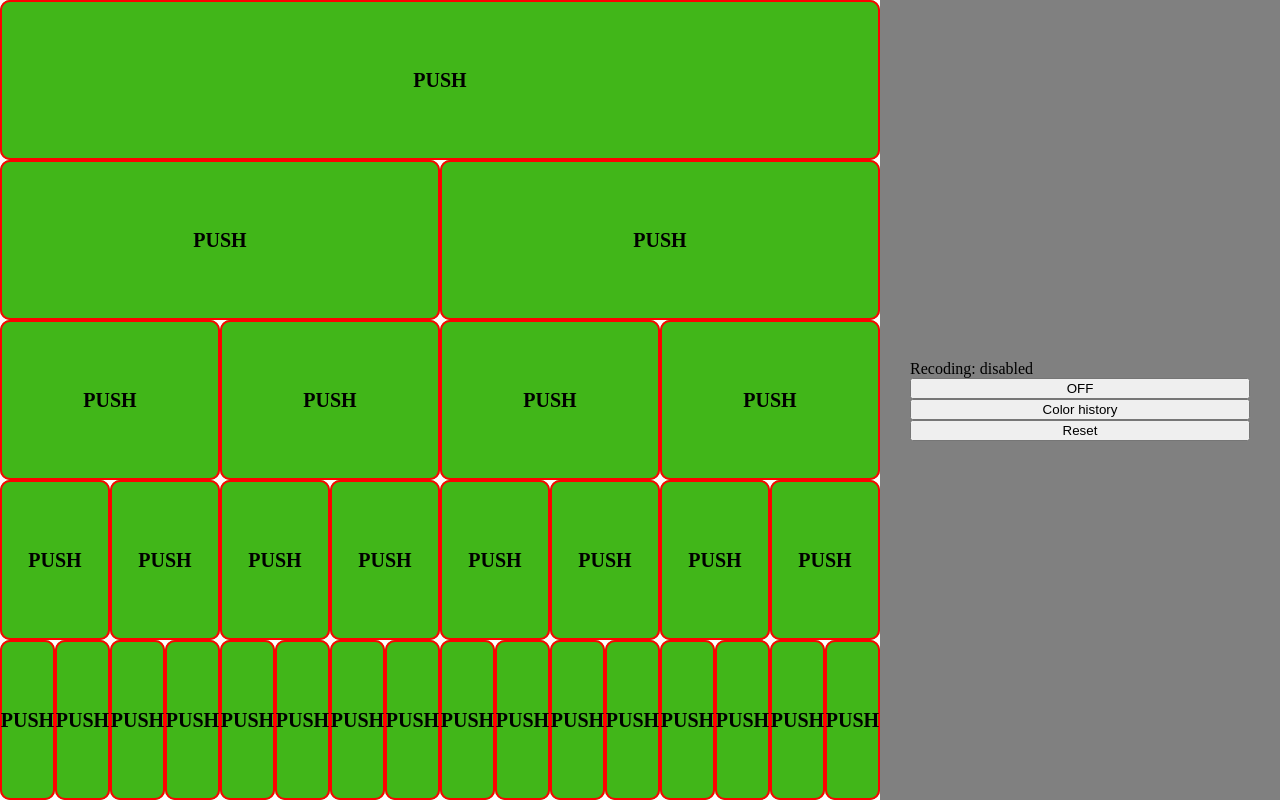
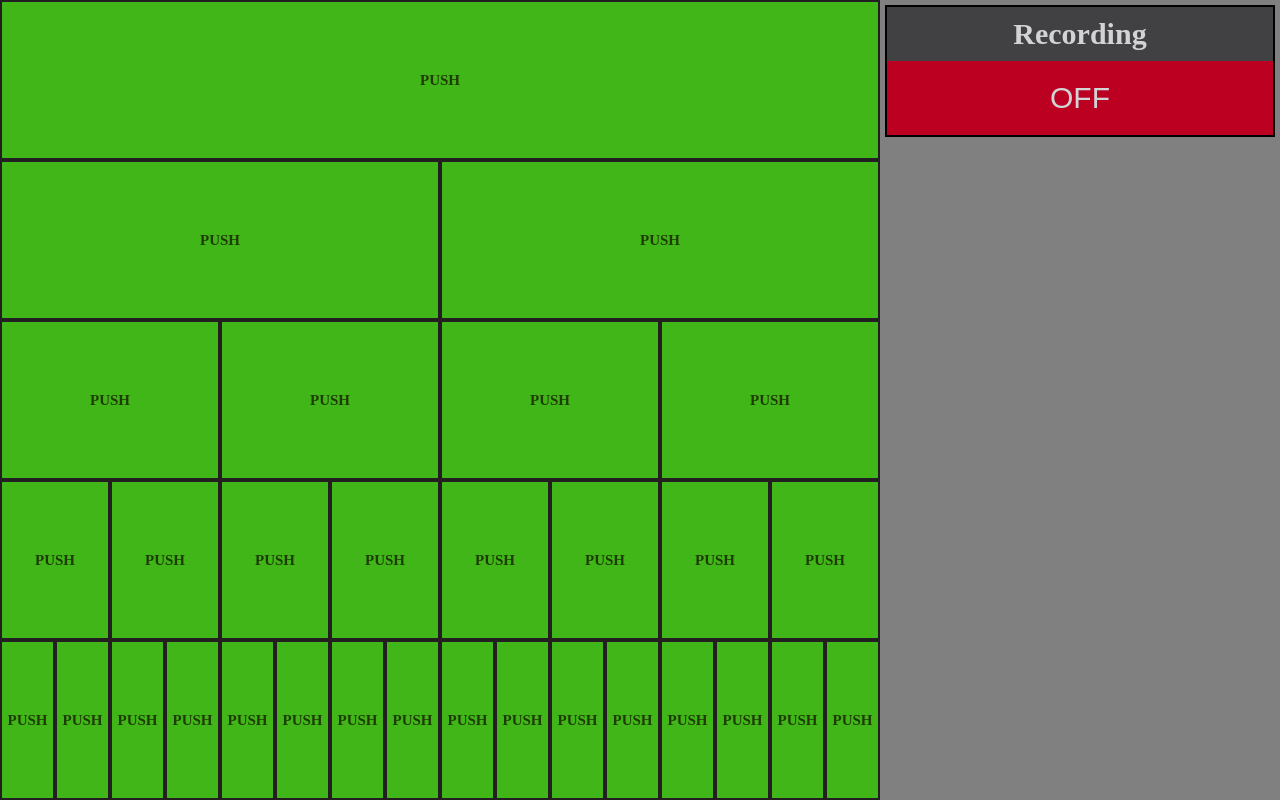
Before and after one commit to tumachine/change-detection, an Angular app: page / in a window 1280 px wide. Built offline with nearby package versions, Linux system fonts and the light colour scheme.

Commit message:
Added addition animation and styling for control

```diff
--- a/src/app/control/control.component.html
+++ b/src/app/control/control.component.html
@@ -5,17 +5,41 @@
   } as async"
   class="control-container"
 >
-  <div>Recoding: {{ async.enableRecording ? 'enabled' : 'disabled' }}</div>
-  <button (click)="toggleRecording()">{{ async.enableRecording ? 'ON' : 'OFF' }}</button>
-  <div class="control-node-info" *ngIf="async.currentNode">
-    <div>{{ async.currentNode.path }}</div>
-    <div>{{ async.currentNode.getDepth() }}</div>
-    <div>{{ async.currentNode.value.props.current }}</div>
-    <button (click)="toggleDetectionMethod()">toggle detection method</button>
-    <button (click)="add()">Add</button>
-    <button (click)="remove()">Remove</button>
-<!--    construct node settings-->
+  <div class="control-element">
+    <div class="control-element-item">Recording</div>
+    <button
+      class="control-element-item recording-button"
+      (click)="toggleRecording()"
+      [ngClass]="async.enableRecording ? 'on' : 'off'"
+    >
+      {{ async.enableRecording ? 'ON' : 'OFF' }}
+    </button>
   </div>
-  <button (click)="colorHistory()">Color history</button>
-  <button (click)="reset()">Reset</button>
+  <div *ngIf="async.currentNode" class="control-element padding-x">
+    <div>Node</div>
+    <div class="control-element" *ngIf="async.currentNode.value$ | async as value">
+      <div class="control-element-item">Detection Method</div>
+      <div
+        class="control-element-item"
+        [ngClass]="value.props.onPush ? 'change-on-push' : 'change-default'"
+      >{{ value.props.onPush ? 'OnPush' : 'Default' }}</div>
+      <div class="button-group-row">
+        <button (click)="toggleDetectionMethod()">Toggle</button>
+        <button (click)="toggleDetectionWithChildren()">Toggle with children</button>
+      </div>
+    </div>
+    <div class="control-element">
+      <div class="control-element-item">Controls</div>
+      <div class="button-group-row">
+        <button class="on" (click)="add()">Add</button>
+        <button class="off" (click)="remove()">Remove</button>
+      </div>
+    </div>
+
+    <div class="control-element">
+      <div class="control-element-item">Info</div>
+      <div>{{ async.currentNode.path }}</div>
+      <div>{{ async.currentNode.getDepth() }}</div>
+      <!--    construct node settings-->
+    </div>
 </div>
--- a/src/app/control/control.component.scss
+++ b/src/app/control/control.component.scss
@@ -1,9 +1,72 @@
+@import "../utils/scss/variables";
+
 .control-container {
   height: 100vh;
   width: 400px;
   display: flex;
   flex-direction: column;
-  justify-content: center;
+  justify-content: start;
+  padding: 5px;
   background: grey;
-  padding: 30px;
 }
+
+.control-element {
+  width: 100%;
+  text-align: center;
+  font-weight: 700;
+  font-size: 30px;
+  display: flex;
+  flex-direction: column;
+  border: solid 2px black;
+  margin-bottom: 20px;
+}
+
+.control-element-item {
+  font-size: 30px;
+  background:  #414042;
+  color: #D1D3D4;
+  padding: 10px 0;
+}
+
+.recording-button {
+  padding: 20px 10px;
+  border: none;
+
+  &:focus {
+    outline: none;
+  }
+}
+
+.padding-x {
+  padding-left: 10px;
+  padding-right: 10px;
+}
+
+.on {
+  background-color: #41B619;
+}
+
+.off {
+  background-color: #BC0022;
+}
+
+.change-default {
+  background-color: $change-default;
+}
+
+.change-on-push {
+  background-color: $change-on-push;
+}
+
+.button-group-row {
+  display: flex;
+  flex-direction: row;
+
+  button {
+    width: 100%;
+    margin: 2px 1px;
+    padding: 5px;
+    font-size: 20px;
+    border: none;
+  }
+}
--- a/src/app/control/control.component.ts
+++ b/src/app/control/control.component.ts
@@ -36,6 +36,10 @@ export class ControlComponent {
   }
 
   toggleDetectionMethod(): void {
-    this.nodeService.toggleDetectionMethod(true);
+    this.nodeService.toggleDetectionMethod();
+  }
+
+  toggleDetectionWithChildren(): void {
+    this.nodeService.toggleDetectionMethodWithChildren();
   }
 }
--- a/src/app/node.service.ts
+++ b/src/app/node.service.ts
@@ -1,10 +1,11 @@
 import { Injectable } from '@angular/core';
-import { BehaviorSubject, interval } from 'rxjs';
+import { BehaviorSubject } from 'rxjs';
 import { TreeNode } from './node';
 import { TreeNodeComponent } from './tree/tree-node/tree-node.component';
-import { deepClone, IntervalUtils } from './utils';
+import { deepClone, IntervalUtils } from './utils/utils';
 
 export interface TreeNodeValueProps {
+  new: boolean;
   current: boolean;
   checked: boolean;
   onPush: boolean;
@@ -22,6 +23,7 @@ export class TreeNodeAsComponent extends TreeNode<TreeNodeValue> {
   defaultValue = {
     component: null,
     props: {
+      new: false,
       current: false,
       checked: false,
       onPush: true,
@@ -108,24 +110,24 @@ export class NodeService {
     }, 50);
   }
 
-  toggleDetectionMethod(changeChildren: boolean): void {
+  toggleDetectionMethodWithChildren(): void {
+    this.intervalUtils.stop();
     if (this.currentNode.value) {
-      const toggleOnPush = !this.currentNode.value?.getProps().onPush;
-      // this.currentNode.value.changeProps({ onPush: toggleOnPush });
       const descendants = this.currentNode.value.getDescendants().reverse();
       descendants.push(this.currentNode.value);
-      this.intervalUtils.overArray(
-        descendants,
-        (desc, i) => {
-          const customAnimation = toggleOnPush ? desc.value.component?.animationChangeOnPush : desc.value.component?.animationChangeDefault;
+      this.intervalUtils.overArray(descendants, (desc, i) => { this.toggleDetectionMethod(desc); }, 100);
+    }
+  }
+
+  toggleDetectionMethod(node: TreeNodeAsComponent | null = this.currentNode.value): void {
+    if (node) {
+      const toggleOnPush = !node.getProps().onPush;
+      const customAnimation = toggleOnPush ? node.value.component?.animationChangeOnPush : node.value.component?.animationChangeDefault;
 
       customAnimation?.player.play();
       customAnimation?.player.onDone(() => {
-            if (desc?.parent) {
-              desc.changeProps({ onPush: toggleOnPush });
-            }
+        node.changeProps({ onPush: toggleOnPush });
       });
-        }, 100);
     }
   }
 
@@ -147,6 +149,7 @@ export class NodeService {
   }
 
   addNode(node: TreeNodeAsComponent): void {
+    node.value.props.new = true;
     this.currentNode.value?.addChild(node);
     this.depth.next(this.root.getDepth());
   }
@@ -161,7 +164,6 @@ export class NodeService {
         (desc, i) => {
 
           desc.value.component?.animationDeleteShrink.player.play();
-          if (i === descendants.length - 1) {
           desc.value.component?.animationDeleteShrink.player.onDone(() => {
             if (desc?.parent) {
               desc.parent.removeChild(desc);
@@ -169,7 +171,6 @@ export class NodeService {
               this.depth.next(this.root.getDepth());
             }
           });
-          }
         }, 100);
     }
   }
--- a/src/app/node.ts
+++ b/src/app/node.ts
@@ -1,4 +1,4 @@
-import { deepClone, randomInt } from './utils';
+import { deepClone, randomInt } from './utils/utils';
 
 export class TreeNode<T> {
   parent: this | null = null;
--- a/src/app/tree/tree-node/tree-node.component.html
+++ b/src/app/tree/tree-node/tree-node.component.html
@@ -12,7 +12,7 @@
       class="node-info-inner-foreground"
       [ngStyle]="styleState.foreground"
     >
-      {{ node.value.props.onPush ? 'PUSH' : '' }}
+      {{ node.value.props.onPush ? 'PUSH' : 'DEFAULT' }}
     </div>
   </div>
 </div>
--- a/src/app/tree/tree-node/tree-node.component.scss
+++ b/src/app/tree/tree-node/tree-node.component.scss
@@ -12,13 +12,8 @@
     position: absolute;
     width: 100%;
     height: 100%;
-    font-size: 20px;
     font-weight: 600;
-    box-shadow: 0 0 0 2px red inset;
-    border-radius: 10px;
-    //&:hover {
-    //  background: white;
-    //}
+    box-shadow: 0 0 0 2px #231F20 inset;
     cursor: pointer;
     padding: 10px;
 
@@ -26,10 +21,14 @@
       display: flex;
       justify-content: center;
       align-items: center;
+      font-size: 15px;
       width: 100%;
       height: 100%;
-      border-radius: 10px;
-      box-shadow: none;
+      transition: 0.2s;
+      &:hover {
+        font-size: 25px;
+        border: solid #231F20 5px;
+      }
     }
   }
 }
--- a/src/app/tree/tree-node/tree-node.component.ts
+++ b/src/app/tree/tree-node/tree-node.component.ts
@@ -16,7 +16,7 @@ import {
   AnimationPlayer, group, query,
   style,
 } from '@angular/animations';
-import { createRepeatingLine } from '../../utils';
+import { createRepeatingLine } from '../../utils/utils';
 
 interface CustomAnimation {
   duration: number;
@@ -24,15 +24,19 @@ interface CustomAnimation {
 }
 
 const treeNodeBackgroundStyles = {
-  onPush: { background: '#41B619' },
-  default: { background: '#0351C1' },
+  onPush: { background: '#41B619', color: '#1E3C00' },
+  default: { background: '#5199FF', color: '#002D6D' },
 };
 
 const treeNodeForegroundStyles = {
   none: { background: 'transparent' },
-  current: { background: createRepeatingLine(45, 35, 'transparent', 'white') },
-  checkedOnPush: { background: createRepeatingLine(45, 35, 'transparent', '#70E852') },
-  checkedDefault: { background: createRepeatingLine(45, 35, 'transparent', '#5199FF') },
+  current: {
+    background: createRepeatingLine(45, 35, 'transparent', 'white'),
+    'font-size': '25px',
+    border: 'solid #231F20 5px',
+  },
+  checkedOnPush: { background: createRepeatingLine(45, 35, 'transparent', '#008736') },
+  checkedDefault: { background: createRepeatingLine(45, 35, 'transparent', '#1771F1') },
 };
 
 @Component({
@@ -60,6 +64,7 @@ export class TreeNodeComponent implements AfterViewInit, AfterContentChecked {
   animationShake!: CustomAnimation;
   animationDelete!: CustomAnimation;
   animationDeleteShrink!: CustomAnimation;
+  animationAddNode!: CustomAnimation;
   animationChangeOnPush!: CustomAnimation;
   animationChangeDefault!: CustomAnimation;
 
@@ -94,9 +99,14 @@ export class TreeNodeComponent implements AfterViewInit, AfterContentChecked {
 
     this.animationDeleteShrink = this.createAnimationPlayer(this.elRef, [
       group([
-        animate('0.4s', style({ 'flex-grow': 0, transform: 'rotate(180deg)', opacity: 0 })),
-        query('.node-info-inner-foreground', animate('0.4s', style({ background: 'red' }))),
+        animate('0.5s', style({ 'flex-grow': 0, transform: 'rotate(180deg)', opacity: 0 })),
+        query('.node-info-inner-foreground', animate('0.2s', style({ background: 'red' }))),
       ])
+    ], 500);
+
+    this.animationAddNode = this.createAnimationPlayer(this.elRef, [
+      animate('0s', style({ 'flex-grow': 0 })),
+      animate('0.5s', style({ 'flex-grow': 1 })),
     ], 500);
 
     this.animationChangeOnPush = this.createAnimationPlayer(this.innerNode, [
@@ -106,6 +116,11 @@ export class TreeNodeComponent implements AfterViewInit, AfterContentChecked {
     this.animationChangeDefault = this.createAnimationPlayer(this.innerNode, [
       animate('0.5s', style({ transform: 'rotate(360deg)', ...treeNodeBackgroundStyles.default })),
     ], 500);
+
+    if (this.node.value.props.new) {
+      this.node.value.props.new = false;
+      this.animationAddNode.player.play();
+    }
   }
 
   ngAfterContentChecked(): void {
--- /dev/null
+++ b/src/app/utils/scss/_variables.scss
@@ -0,0 +1,13 @@
+$change-on-push: #41B619;
+$change-on-push-secondary: #1E3C00;
+
+$change-default: #5199FF;
+$change-default-secondary: #002D6D;
+
+:export {
+  changeOnPush: $change-on-push;
+  changeOnPushSecondary: $change-on-push-secondary;
+
+  changeDefault: $change-default;
+  changeDefaultSecondary: $change-default-secondary;
+}
```
Also changed, not shown: src/app/utils/utils.ts (renamed from src/app/utils.ts). Lines whose indentation alone changed are shown as unchanged.
